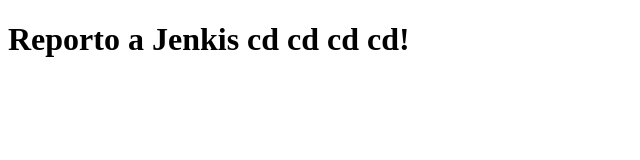
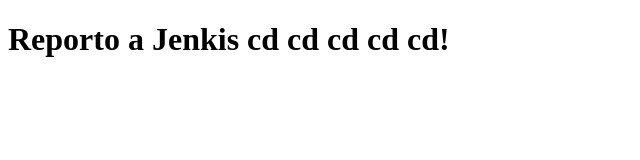
Before and after one commit to AbrilFeynman/nodejenkins, a website: page index.html in a window 1280 px wide. Shown: the full height of the page, 0-640 px from the left. Drawn offline with Linux system fonts and the light colour scheme.

Commit message:
new upd apellido cd cdl 5

```diff
--- a/index.html
+++ b/index.html
@@ -6,7 +6,7 @@
 </head>
 
 <body>
-    <h1>Reporto a Jenkis cd cd cd cd!</h1>
+    <h1>Reporto a Jenkis cd cd cd cd cd!</h1>
 </body>
 
 </html>
```
